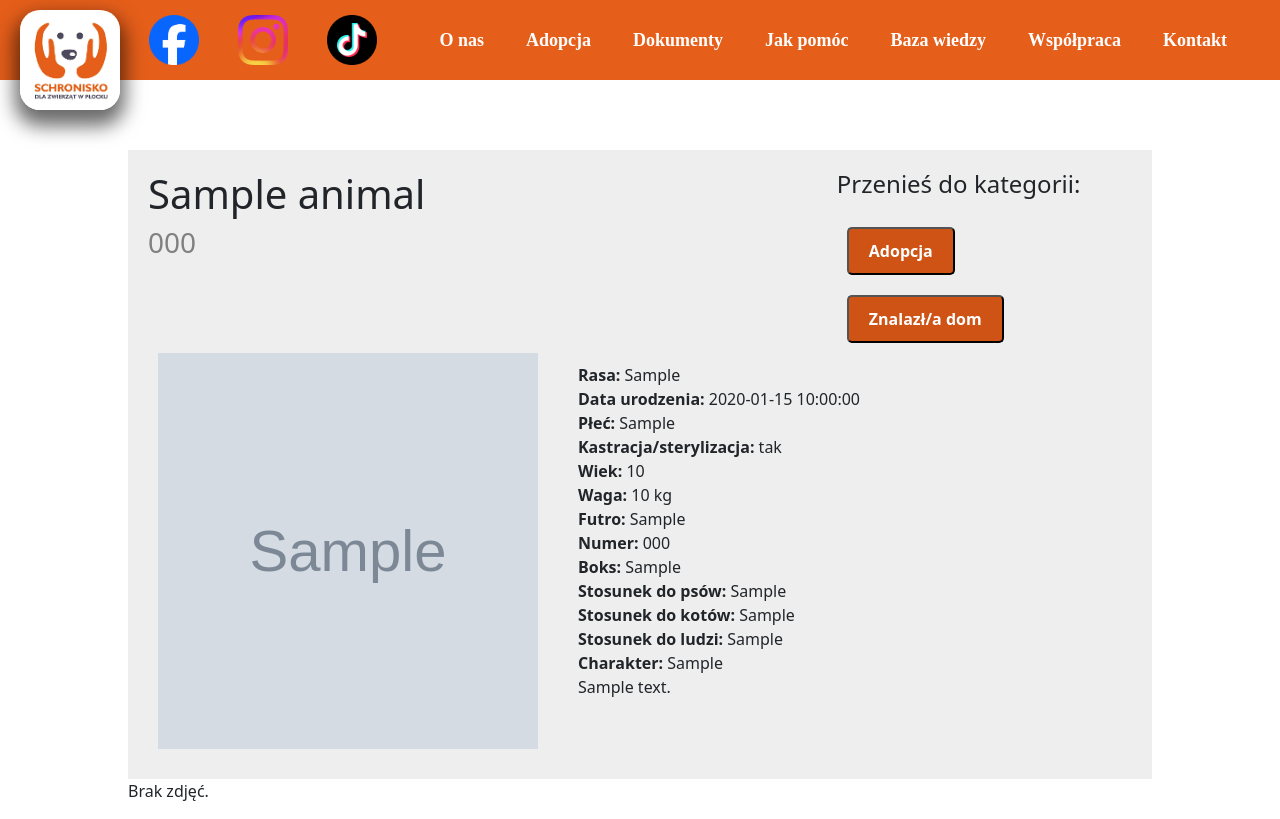
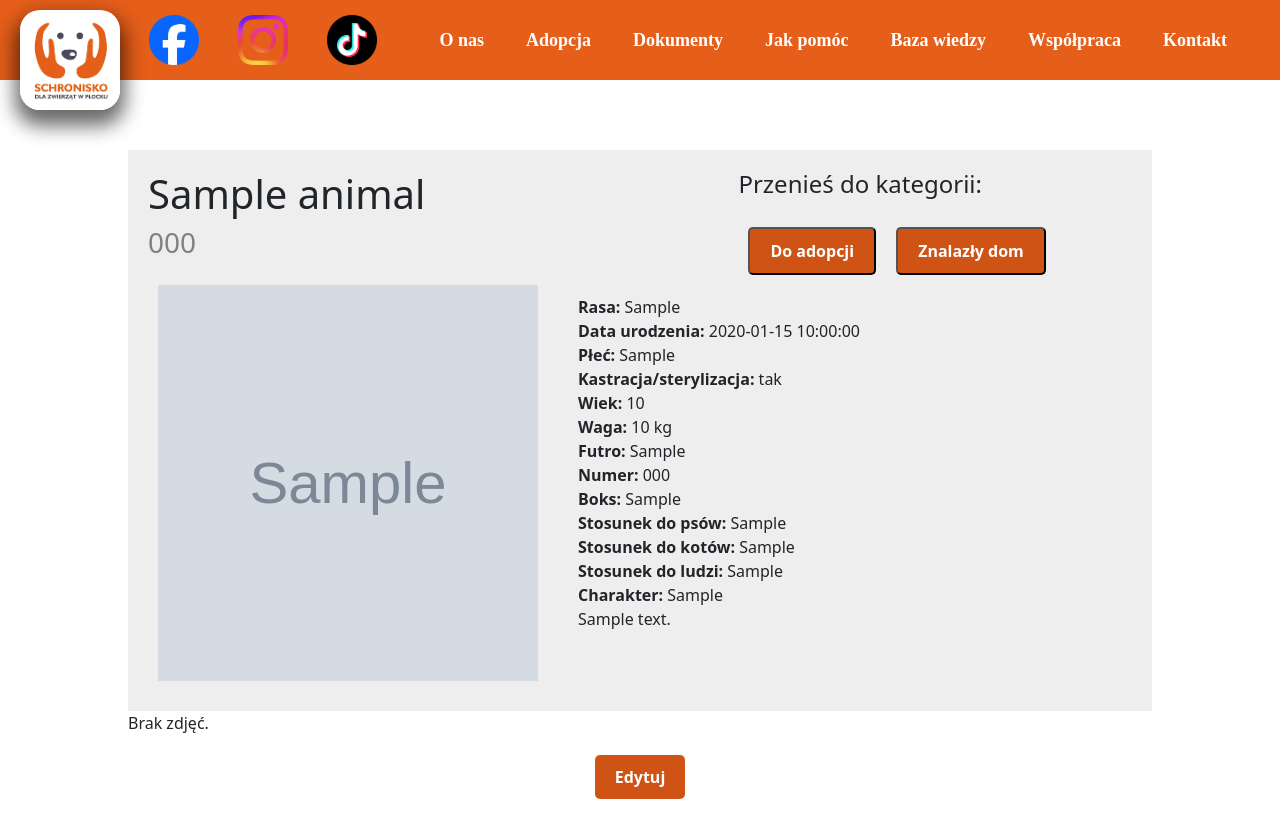
Before and after one commit to XCezor/Schronisko, a Flask app: page /zwierzeta/1 in a window 1280 px wide. Shown: the top 819 px of the page. Run offline with Flask 3, Linux system fonts and the light colour scheme; a user stored in the database is signed in; tables that the repository leaves empty hold one stand-in row (values such as "Sample post"); grey boxes marked "Sample" are stand-in pictures; some libraries are stand-ins or nearby versions.

Commit message:
Dodanie migracji zwierząt między kategoriami.

```diff
--- a/app.py
+++ b/app.py
@@ -211,13 +211,17 @@ def animal(id):
     form = AnimalMigrateForm()
 
     if form.validate_on_submit():
+        if form.recently_arrived.data:
+            animal.category_id = 1
+            animal.in_shelter = True
+            flash("Zmieniono kategorię na: 'Niedawno trafiły'")
         if form.adoption.data:
-            animal.category_id = 1
-            flash("Zmieniono kategorię na: 'adopcja'")
+            animal.category_id = 2
+            animal.in_shelter = True
+            flash("Zmieniono kategorię na: 'Do adopcji'")
         if form.found_home.data:
-            # animal.category_id = 3
             animal.in_shelter = False
-            flash("Zmieniono kategorię na: 'znalazł/a dom'")
+            flash("Zmieniono kategorię na: 'Znalazły dom'")
 
         db.session.add(animal)
         db.session.commit()
@@ -247,7 +251,7 @@ def recently_arrived():
         Animals.box,
         Animals.title_img_name
     ).filter(
-        Animals.category_id == 2,
+        Animals.category_id == 1,
         Animals.in_shelter == True
     ).all()
     return render_template("animals/recently_arrived.html", animals=animals)
@@ -265,7 +269,7 @@ def dogs_to_adoption():
         Animals.box,
         Animals.title_img_name
     ).filter(
-        Animals.category_id == 1,
+        Animals.category_id == 2,
         Animals.type_id == 1,
         Animals.in_shelter == True
     ).all()
@@ -284,7 +288,7 @@ def cats_to_adoption():
         Animals.box,
         Animals.title_img_name
     ).filter(
-        Animals.category_id == 1,
+        Animals.category_id == 2,
         Animals.type_id == 2,
         Animals.in_shelter == True
     ).all()
--- a/static/css/animals.css
+++ b/static/css/animals.css
@@ -75,13 +75,13 @@
 
 .animal-page-title
 {
-    max-width: 70%;
+    max-width: 60%;
     float: left;
 }
 
 .animal-page-migrate-buttons
 {
-    width: 30%;
+    width: 40%;
     float: right;
 }
 
--- a/templates/animals/animal.html
+++ b/templates/animals/animal.html
@@ -23,8 +23,18 @@
             <form method="POST">
             {{ form.hidden_tag() }}
 
-            {{ form.adoption() }}
-            {{ form.found_home() }}
+            {% if animal.category_id != 1 or animal.in_shelter == False %}
+                {{ form.recently_arrived() }}
+            {% endif %}
+
+            {% if animal.category_id != 2 or animal.in_shelter == False %}
+                {{ form.adoption() }}
+            {% endif %}
+
+            {% if animal.in_shelter == True %}
+                {{ form.found_home() }}
+            {% endif %}
+
             </form>
         </div>
         <div style="clear: both;"></div>
--- a/webforms.py
+++ b/webforms.py
@@ -55,5 +55,6 @@ class AnimalForm(FlaskForm):
     submit = SubmitField("Dodaj")
 
 class AnimalMigrateForm(FlaskForm):
-    adoption = SubmitField("Adopcja")
-    found_home = SubmitField("Znalazł/a dom")
+    recently_arrived = SubmitField("Niedawno trafiły")
+    adoption = SubmitField("Do adopcji")
+    found_home = SubmitField("Znalazły dom")
```
